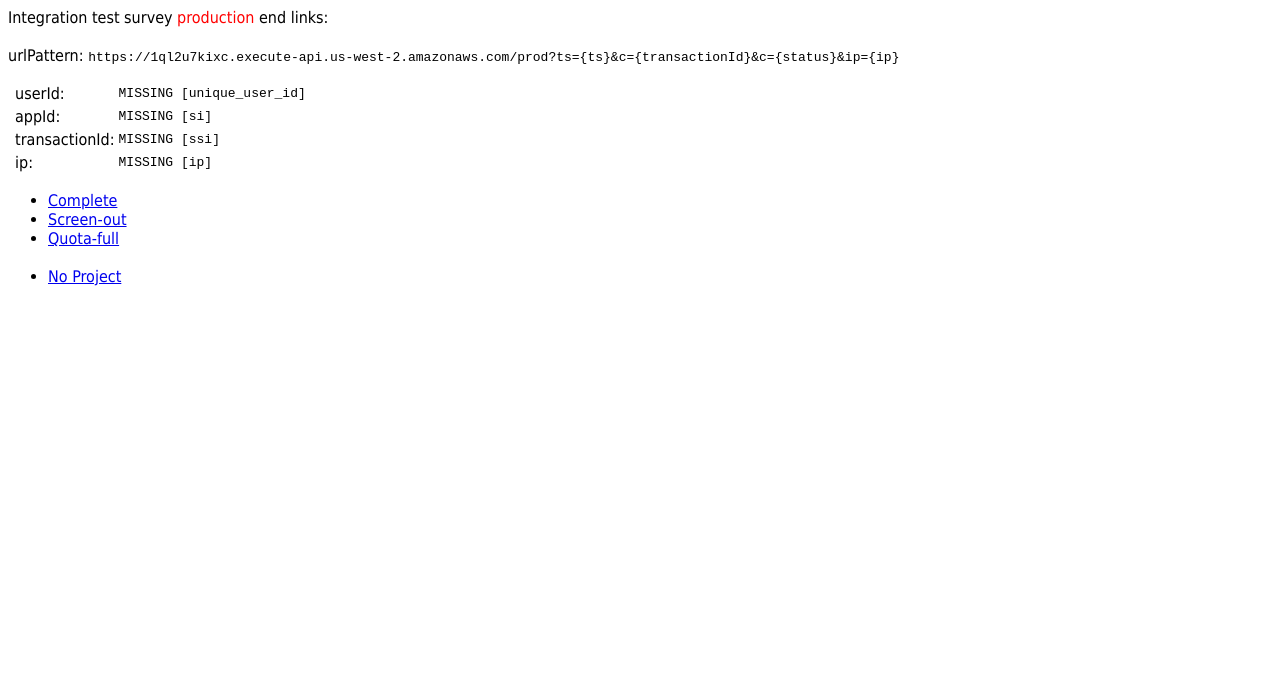
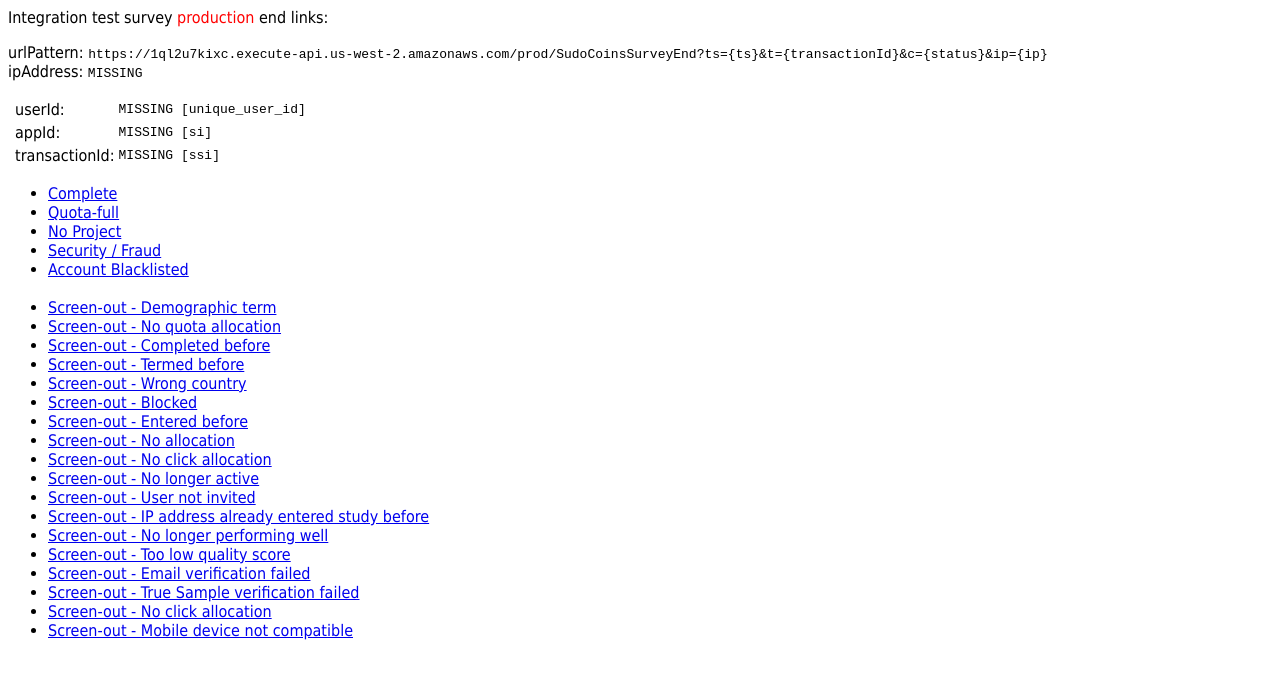
Before and after one commit to vercy/vercy.github.io, a Jekyll site: the page mobile1st/index.html, which Jekyll copies as it is, in a window 1280 px wide. Shown: the top 679 px of the page. Built offline with Jekyll 4.4.1, drawn with Linux system fonts in a browser that asks for light colours.

Commit message:
Added ip address resolution and term codes

```diff
--- a/mobile1st/index.html
+++ b/mobile1st/index.html
@@ -15,21 +24,41 @@
   <div id="content" />
 
   <script>
+
     var Environment = {
-	  PRODUCTION: { name: 'production', serverUrl: 'https://1ql2u7kixc.execute-api.us-west-2.amazonaws.com/prod' +
-                '?ts={ts}' +                 // out
-                '&c={transactionId}' +       // out
-                '&c={status}' +              // out
-                '&ip={ip}'},                 // out
-             // '&h={hash}'                  // added after all other have been resolved
+	  PRODUCTION: { name: 'production', serverUrl: 'https://1ql2u7kixc.execute-api.us-west-2.amazonaws.com/prod/SudoCoinsSurveyEnd' +
+                '?ts={ts}' +                 // out %transaction_timestamp%
+                '&t={transactionId}' +       // out %supplier_sub_id%
+                '&c={status}' +              // out %status%
+                '&ip={ip}'},                 // out %ip%
+             // '&h={hash}'                  // out %signature_hmac_sha%
       QA: { name: 'qa', serverUrl: 'http://localhost:3000'}
 	};
 
 	var LinkType = {
-	  COMPLETE:  {title: 'Complete',   status: 1},
-	  SCREEN_OUT: {title: 'Screen-out', status: 2},
-	  QUOTA_FULL: {title: 'Quota-full', status: 3},
-      NO_PROJECT: {title: 'No Project', status: 4}
+	  COMPLETE:  {title: 'Complete',   status: 'C'}, // also tentative
+	  QUOTA_FULL: {title: 'Quota-full', status: 'Q'},
+      NO_PROJECT: {title: 'No Project', status: 'N'},
+      SECURITY: {title: 'Security / Fraud', status: 'F'},
+      BLACKLISTED: {title: 'Account Blacklisted', status: 'B'},
+      TERM_1: {title: 'Screen-out - Demographic term', status: 'T1'},
+      TERM_2: {title: 'Screen-out - No quota allocation', status: 'T2'},
+      TERM_13: {title: 'Screen-out - Completed before', status: 'T13'},
+      TERM_15: {title: 'Screen-out - Termed before', status: 'T15'},
+      TERM_18: {title: 'Screen-out - Wrong country', status: 'T18'},
+      TERM_19: {title: 'Screen-out - Blocked', status: 'T19'},
+      TERM_20: {title: 'Screen-out - Entered before', status: 'T20'},
+      TERM_22: {title: 'Screen-out - No allocation', status: 'T22'},
+      TERM_23: {title: 'Screen-out - No click allocation', status: 'T23'},
+      TERM_26: {title: 'Screen-out - No longer active', status: 'T26'},
+      TERM_29: {title: 'Screen-out - User not invited', status: 'T29'},
+      TERM_33: {title: 'Screen-out - IP address already entered study before', status: 'T33'},
+      TERM_34: {title: 'Screen-out - No longer performing well', status: 'T34'},
+      TERM_37: {title: 'Screen-out - Too low quality score', status: 'T37'},
+      TERM_38: {title: 'Screen-out - Email verification failed', status: 'T38'},
+      TERM_39: {title: 'Screen-out - True Sample verification failed', status: 'T39'},
+      TERM_41: {title: 'Screen-out - No click allocation', status: 'T41'},
+      TERM_47: {title: 'Screen-out - Mobile device not compatible', status: 'T47'}
 	};
 
     (function() {
@@ -38,28 +67,34 @@
 		let inParameters = {
           userId: getUrlParameter('unique_user_id'),
           appId: getUrlParameter('si'),
-          transactionId: getUrlParameter('ssi'),
-          ip: getUrlParameter('ip') // optional
+          transactionId: getUrlParameter('ssi')
         };
 
 		document.getElementById("title").innerHTML += '<span class="'+ (env === Environment.PRODUCTION ? 'red' : 'green' ) +'">' + env.name + '</span> end links:';
 
-		let content = "<br />";
-		content += "<bold>urlPattern: </bold><code>" + env.serverUrl + '</code>';
-		content += "<p>"
+		let content = "<p>";
+		content += "<bold>urlPattern: </bold><code>" + env.serverUrl + '</code><br/>';
+        content += "<bold>ipAddress: </bold><code>" + (PUBLIC_IP ? PUBLIC_IP : 'MISSING') + '</code>';
+		content += "</p><p>"
         content += "<table>"
         content += "<td><td>userId:</td><td><code>" + (inParameters.userId ? inParameters.userId : 'MISSING') + ' [unique_user_id]</code></td></tr>';
         content += "<td><td>appId: </td><td><code>" + (inParameters.appId ? inParameters.appId : 'MISSING') + ' [si]</code></td></tr>';
         content += "<td><td>transactionId: </td><td><code>" + (inParameters.transactionId ? inParameters.transactionId : 'MISSING') + ' [ssi]</code></td></tr>';
-        content += "<td><td>ip: </td><td><code>" + (inParameters.ip ? inParameters.ip : 'MISSING') + ' [ip]</code></td></tr>  ';
+
         content += "</table>"
 
 		content += "<ul>";
 		content += "  <li>" + getLink(env, LinkType.COMPLETE, inParameters) + "</li>";
-		content += "  <li>" + getLink(env, LinkType.SCREEN_OUT, inParameters) + "</li>";
 		content += "  <li>" + getLink(env, LinkType.QUOTA_FULL, inParameters) + "</li>";
-        content += "  <br />"
         content += "  <li>" + getLink(env, LinkType.NO_PROJECT, inParameters) + "</li>";
+        content += "  <li>" + getLink(env, LinkType.SECURITY, inParameters) + "</li>";
+        content += "  <li>" + getLink(env, LinkType.BLACKLISTED, inParameters) + "</li>";
+        content += "<br />"
+        for(let t in LinkType) {
+          if(t.startsWith('TERM'))
+            content += "  <li>" + getLink(env, LinkType[t], inParameters) + "</li>";
+        }
+
 		content += "</ul>";
 
 		document.getElementById("content").innerHTML = content;
@@ -95,5 +130,6 @@
 	}
 
   </script>
+
 </body>
 </html>
```
Also changed, not shown: other parts of mobile1st/index.html (+12 -3 lines).
